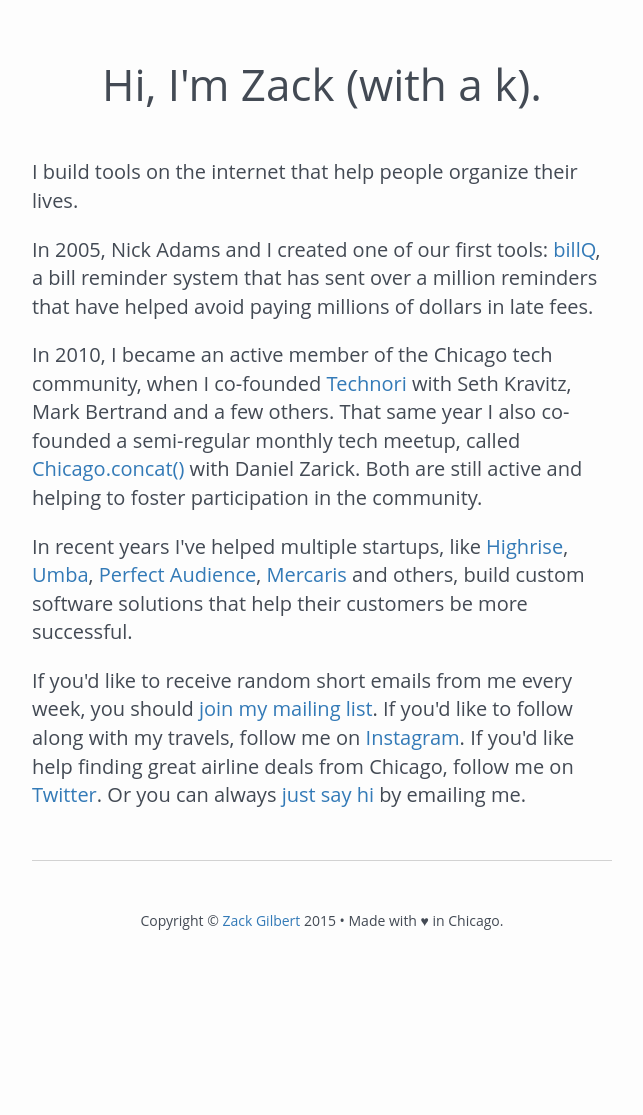
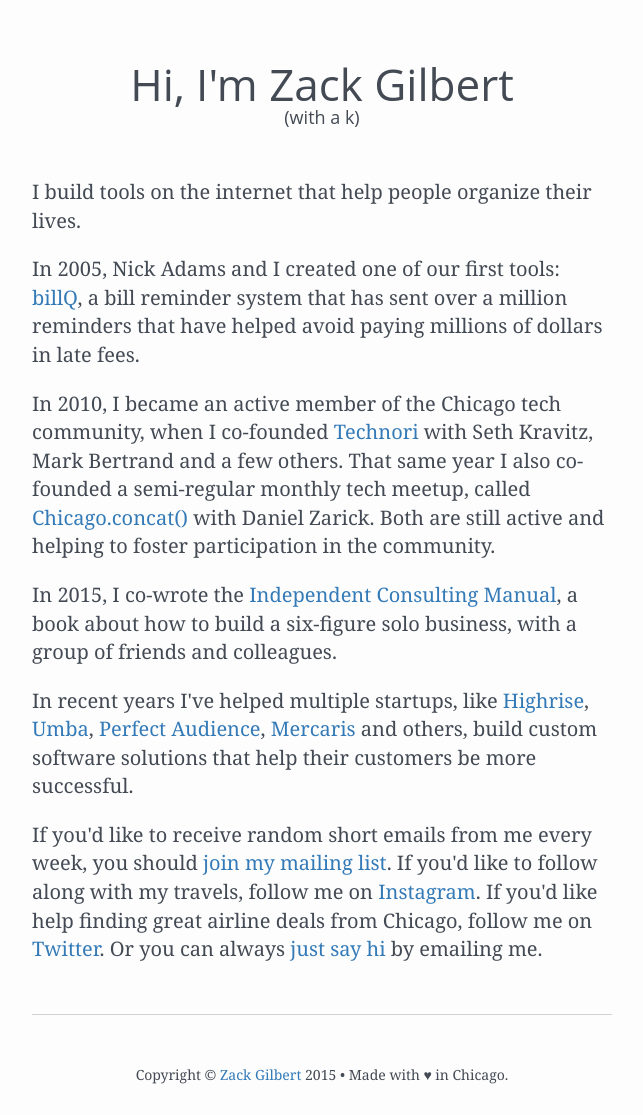
Before and after one commit to zackgilbert/zackgilbert.com, a PHP site: page / in a window 1280 px wide. Shown: the whole page, without its empty margins (318-961 px from the left). Before the commit the page ends 930 px from the top, so only its background shows below. Run offline with PHP 8.4, Linux system fonts and the light colour scheme.

Commit message:
Add ICM.

```diff
--- a/v5-20150929/index.html
+++ b/v5-20150929/index.html
@@ -29,13 +29,15 @@
   <body>
 
     <div class="wrapper">
-      <h1>Hi, I'm Zack (with a k).</h1>
+      <h1>Hi, I'm Zack Gilbert<span>(with a k)</span></h1>
 
       <p>I build tools on the internet that help people organize their lives.</p>
 
       <p>In 2005, Nick Adams and I created one of our first tools: <a href="http://mybillq.com">billQ</a>, a bill reminder system that has sent over a million reminders that have helped avoid paying millions of dollars in late fees.</p>
 
       <p>In 2010, I became an active member of the Chicago tech community, when I co-founded <a href="http://technori.com">Technori</a> with Seth Kravitz, Mark Bertrand and a few others. That same year I also co-founded a semi-regular monthly tech meetup, called <a href="http://concat.attending.io/">Chicago.concat()</a> with Daniel Zarick. Both are still active and helping to foster participation in the community.</p>
+
+      <p>In 2015, I co-wrote the <a href="http://independentconsultingmanual.com/">Independent Consulting Manual</a>, a book about how to build a six-figure solo business, with a group of friends and colleagues.</p>
 
       <p>In recent years I've helped multiple startups, like <a href="https://highrisehq.com">Highrise</a>, <a href="http://umba.com">Umba</a>, <a href="http://perfectaudience.com">Perfect Audience</a>, <a href="http://mercaris.com">Mercaris</a> and others, build custom software solutions that help their customers be more successful.</p>
 
--- a/v5-20150929/styles.css
+++ b/v5-20150929/styles.css
@@ -1,5 +1,6 @@
 body { background-color: #fdfdfd; color: #434a54; }
-.wrapper { padding: 10px; max-width: 600px; margin: auto; font-family: 'Open Sans','Helvetica Neue',Helvetica,Arial,sans-serif; font-size: 20px; }
-h1 { text-align: center; font-size: 44px; margin: 50px 0px; }
+.wrapper { padding: 10px; max-width: 600px; margin: auto; font-family: Georgia, 'Times New Roman', serif; font-size: 20px; }
+h1 { text-align: center; font-size: 44px; margin: 50px 0px; font-family: 'Open Sans','Helvetica Neue',Helvetica,Arial,sans-serif; }
+h1 span { display: block; font-size: 18px; }
 p { margin: 0 0 20px; }
 footer { font-size: 14px; text-align: center; margin-top: 50px; border-top: 1px solid #d2d2d2; padding-top: 50px; }
```
